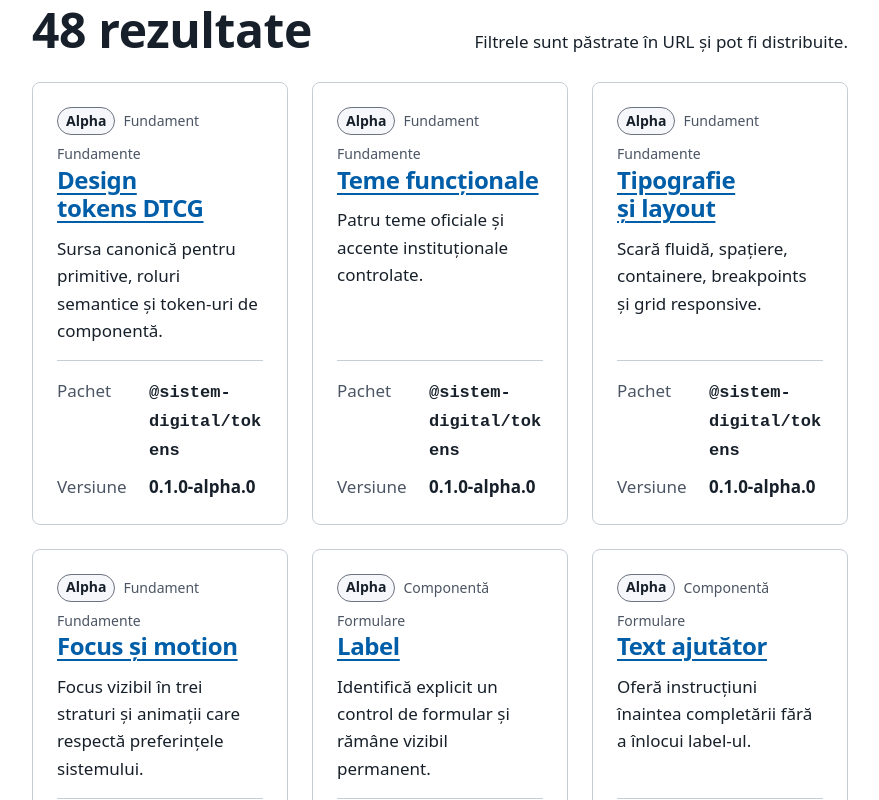
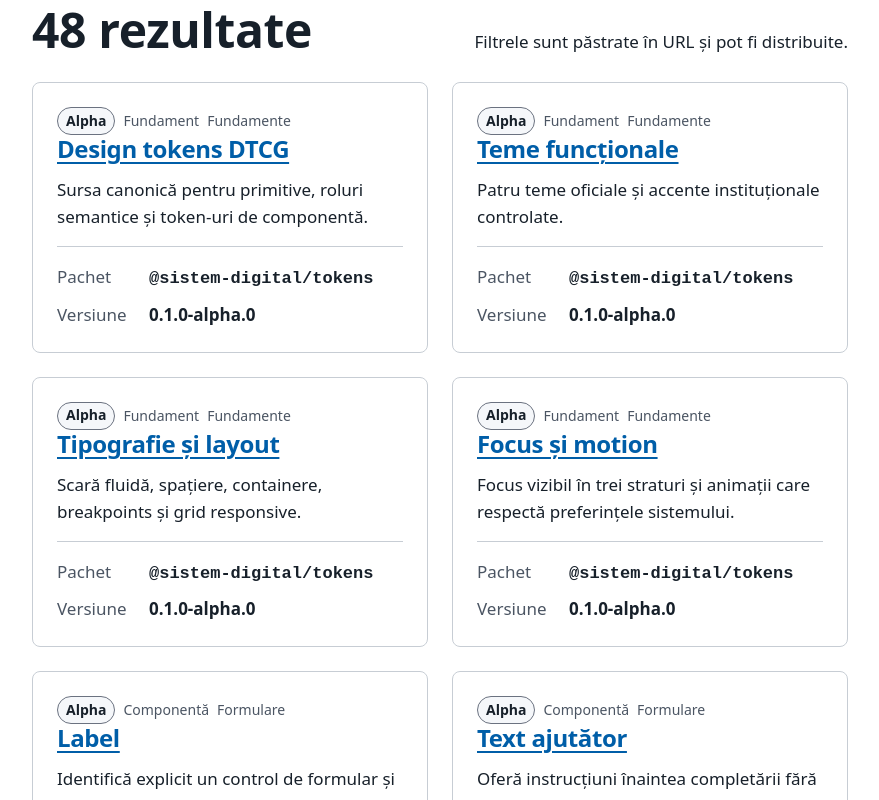
Before and after one commit to ciprian-rus/sistem.digital, a Next.js app in the folder apps/website/: page /componente/catalog in a window 1280 px wide. Shown: the part 860-1660 px from the top of the page, without its empty margins (360-1239 px from the left). Built offline with nearby package versions, Linux system fonts and the light colour scheme.

Commit message:
fix(catalog): contain responsive technical content

```diff
--- a/apps/website/src/app/catalog.css
+++ b/apps/website/src/app/catalog.css
@@ -48,10 +48,6 @@
     margin: 0;
   }
 
-  .sd-catalog-grid {
-    grid-template-columns: repeat(2, minmax(0, 1fr));
-  }
-
   .sd-catalog-card {
     min-width: 0;
   }
@@ -98,7 +94,17 @@
   }
 
   .sd-catalog-detail__metadata {
+    min-width: 0;
     max-width: 100%;
+  }
+
+  .sd-catalog-detail__metadata > div,
+  .sd-catalog-detail__metadata dd {
+    min-width: 0;
+  }
+
+  .sd-catalog-detail__metadata dd {
+    overflow-wrap: anywhere;
   }
 
   .sd-catalog-detail__section {
@@ -121,14 +127,21 @@
 
   .sd-catalog-code-stack {
     display: grid;
+    grid-template-columns: minmax(0, 1fr);
     gap: var(--sd-space-4);
+    min-width: 0;
+    max-width: 100%;
   }
 
   .sd-catalog-code-stack .sd-doc-code-example {
+    min-width: 0;
+    max-width: 100%;
     margin-block: var(--sd-space-4);
   }
 
   .sd-catalog-install {
+    width: 100%;
+    min-width: 0;
     max-width: 100%;
     overflow-x: auto;
     padding: var(--sd-space-4);
@@ -151,15 +164,13 @@
     }
   }
 
-  @media (max-width: 52rem) {
-    .sd-catalog-grid {
+  @media (max-width: 40rem) {
+    .sd-catalog-filters,
+    .sd-catalog-detail__metadata {
       grid-template-columns: minmax(0, 1fr);
     }
-  }
 
-  @media (max-width: 40rem) {
     .sd-catalog-filters {
-      grid-template-columns: minmax(0, 1fr);
       padding: var(--sd-space-4);
     }
 
@@ -186,3 +197,15 @@
     }
   }
 }
+
+@layer sd-components {
+  .sd-card-grid.sd-catalog-grid {
+    grid-template-columns: repeat(2, minmax(0, 1fr));
+  }
+
+  @media (max-width: 52rem) {
+    .sd-card-grid.sd-catalog-grid {
+      grid-template-columns: minmax(0, 1fr);
+    }
+  }
+}
```
